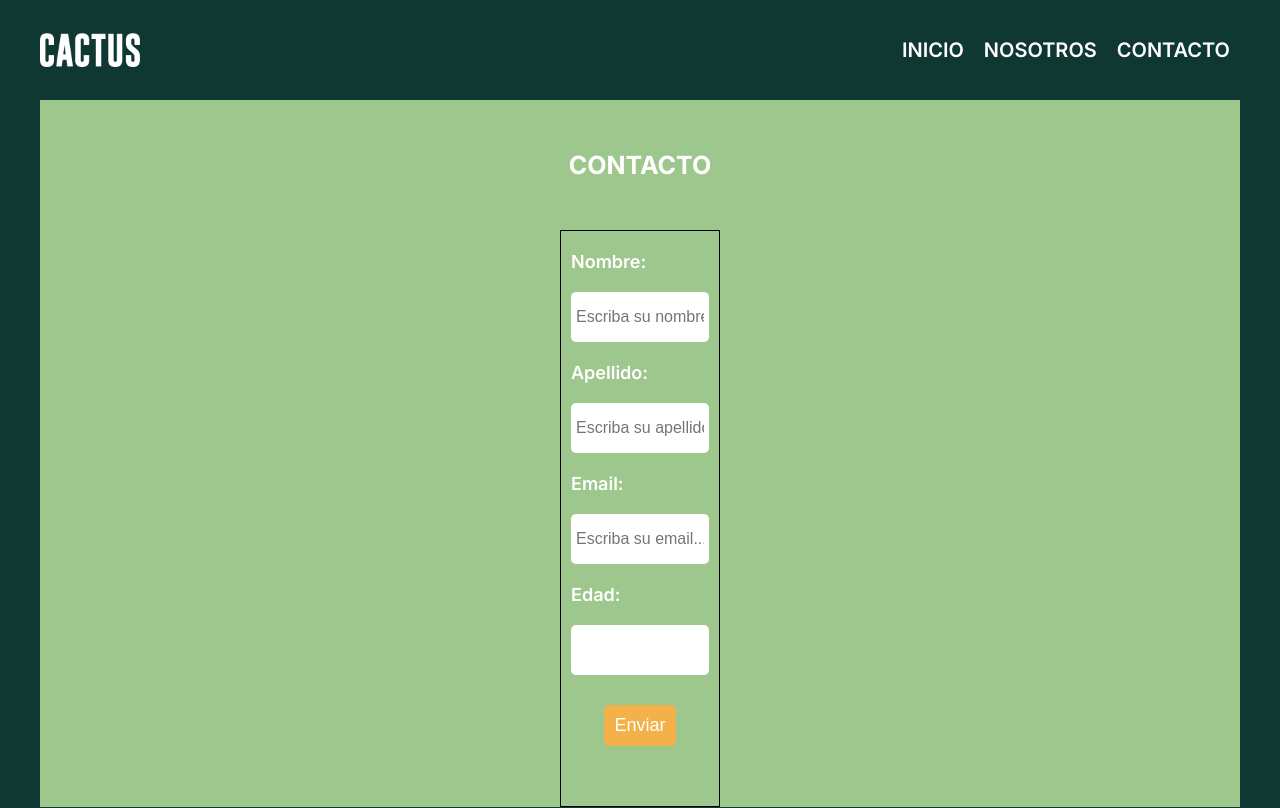
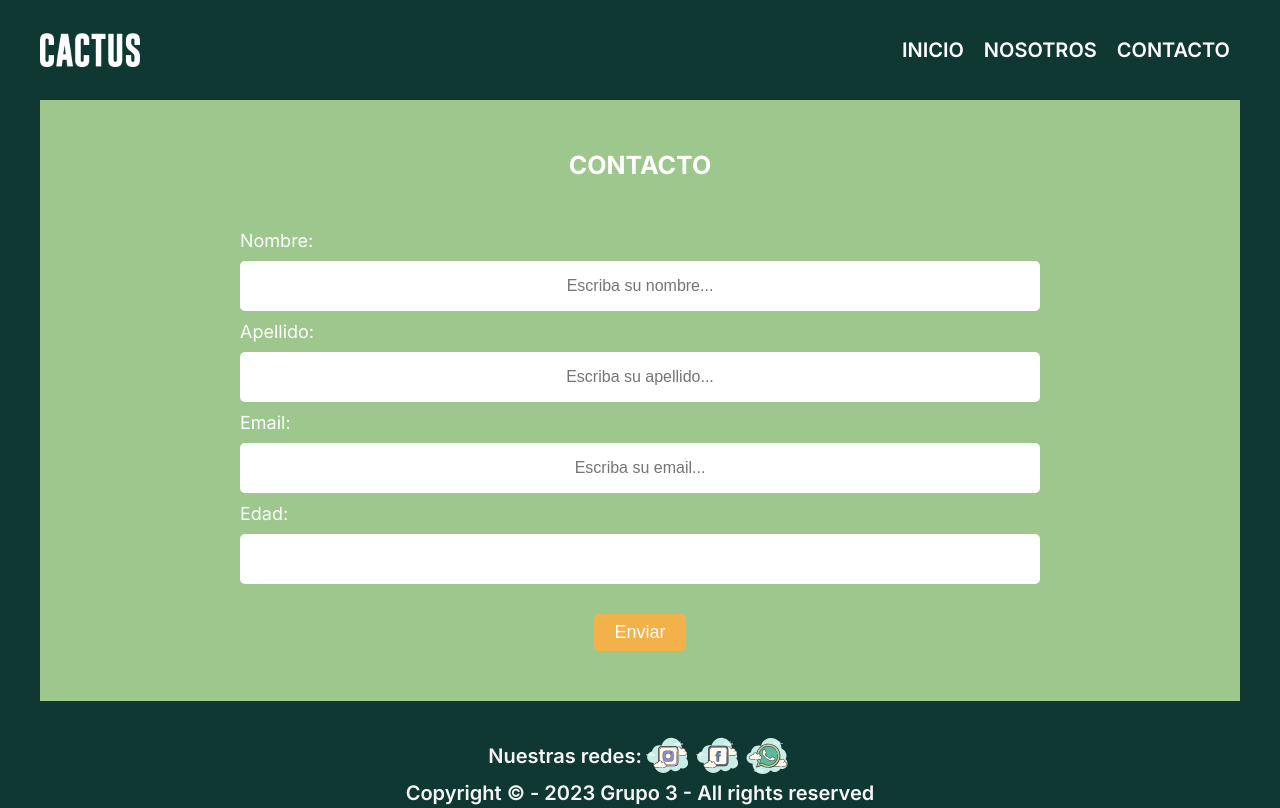
Before and after one commit to lucjmac/Argentina-Programa-React-JS-Grupo-3, a React (Vite) app: page /contacto in a window 1280 px wide. Shown: the top 808 px of the page. Built offline with nearby package versions, Linux system fonts and the light colour scheme.

Commit message:
Se actualiza rama principal main

```diff
--- a/src/App.css
+++ b/src/App.css
@@ -14,9 +14,6 @@
     box-sizing: border-box;
 }
 
-h1{
-  text-align: center;
-}
 html {
     font-family: var(--base-font);
     font-size: 62.5%;
@@ -164,45 +161,3 @@ h1 {
 .container_footer--redes svg {
     height: 5rem;
 }
-
-/* Formulario */
-
-.container_formulario{
-  display: flex;
-}
-
-form {
-  margin: auto;
-  border: solid 1px black;
-  padding: 1rem;
-  width: 20vh;
-}
-
-form h2 {
-  text-align: center;
-}
-
-form p {
-  text-align: center;
-}
-
-form label{
-  font-weight: 600;
-  margin: 1rem 0;
-}
-
-form input {
-  margin: 1rem 0;
-
-
-}
-
-.button {
-  display: flex;
-  justify-content: center;
-  align-items: center;
-}
-
-form button{
-  padding: 1rem;
-}
```
